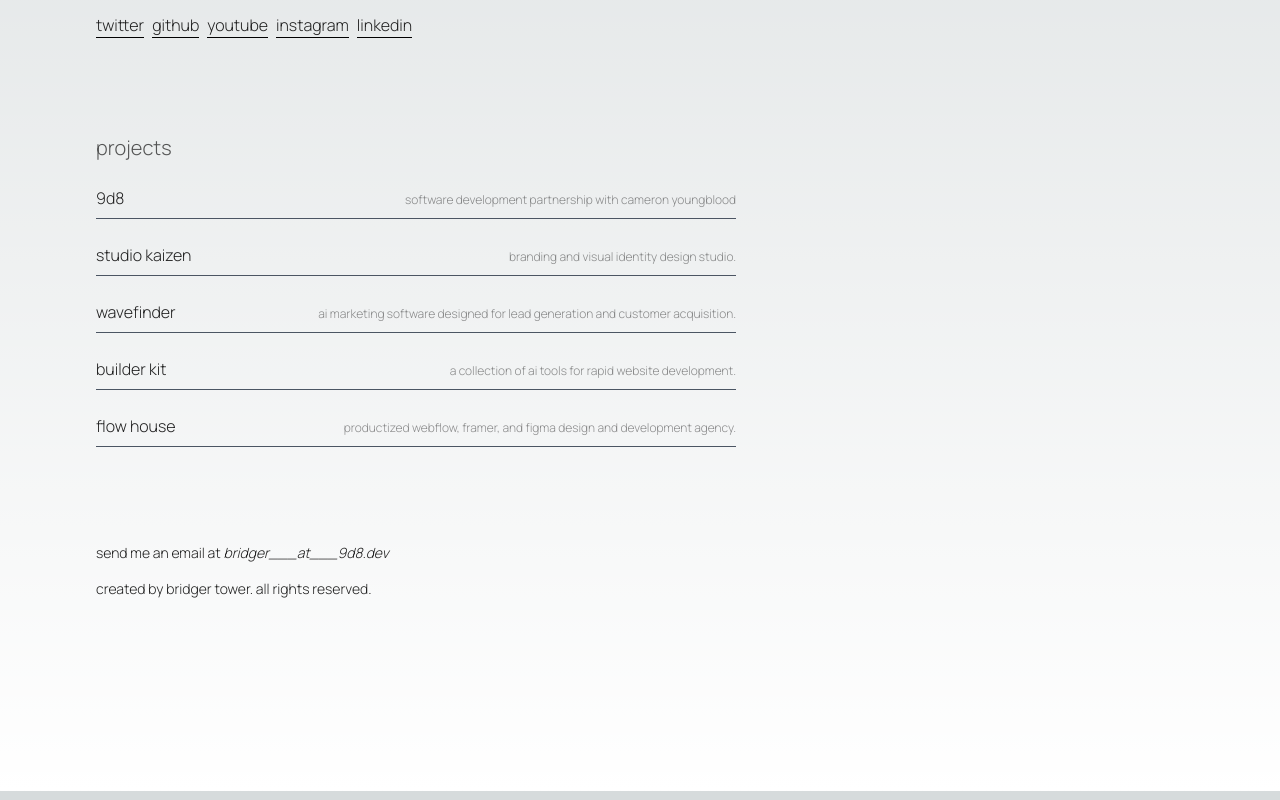
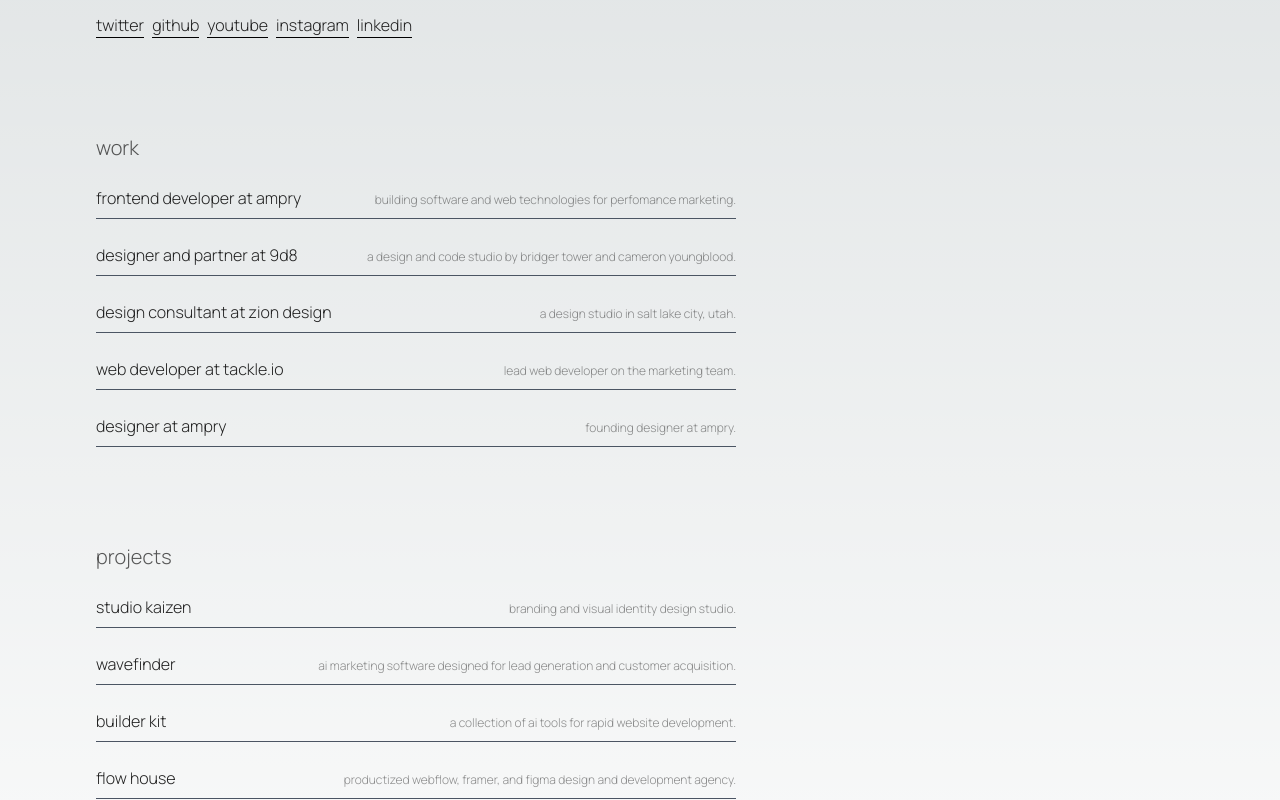
Before and after one commit to brijr/home, a Next.js app: page / in a window 1280 px wide. Shown: the part 560-1360 px from the top of the page. Built offline with nearby package versions, Linux system fonts and the light colour scheme.

Commit message:
Added a work section and json file

```diff
--- a/app/page.js
+++ b/app/page.js
@@ -5,6 +5,7 @@
 // Content Imports
 import Projects from "@/lib/projects.json";
 import Socials from "@/lib/socials.json";
+import Works from "@/lib/works.json";
 
 // Component Imports
 import Section from "@/components/Section";
@@ -62,6 +63,24 @@
       </Section>
 
       <Section>
+        <h3 className="text-xl opacity-75">Work</h3>
+        {Works.map((work, index) => (
+          <a
+            key={index}
+            href={work.liveLink}
+            className="md:flex transition-all md:gap-2 justify-between items-baseline py-2 border-b hover:opacity-50 border-b-gray-600"
+          >
+            <p className="mb-2 md:mb-0" key={index}>
+              {work.title}
+            </p>
+            <p className="text-xs opacity-50 mb-2 md:mb-0">
+              {work.description}
+            </p>
+          </a>
+        ))}
+      </Section>
+
+      <Section>
         <h3 className="text-xl opacity-75">Projects</h3>
         {Projects.map((project, index) => (
           <a
--- a/lib/projects.json
+++ b/lib/projects.json
@@ -1,10 +1,4 @@
 [
-	{
-		"title": "9d8",
-		"year": "2023",
-		"description": "software development partnership with Cameron Youngblood",
-		"liveLink": "https://9d8.dev"
-	},
   {
     "title": "Studio Kaizen",
     "year": "2023",
--- /dev/null
+++ b/lib/works.json
@@ -0,0 +1,33 @@
+[
+  {
+    "title": "Frontend Developer at Ampry",
+    "year": "2023-Present",
+    "description": "Building software and web technologies for perfomance marketing.",
+    "liveLink": "https://ampry.com"
+  },
+  {
+    "title": "Designer and Partner at 9D8",
+    "year": "2018-Present",
+    "description": "a design and code studio by bridger tower and cameron youngblood.",
+    "liveLink": "https://9d8.dev"
+  },
+  {
+    "title": "Design Consultant at Zion Design",
+    "year": "2018-Present",
+    "description": "a design studio in Salt Lake City, Utah.",
+    "liveLink": "https://ziondesign.io"
+  },
+
+  {
+    "title": "Web Developer at Tackle.io",
+    "year": "2022-2023",
+    "description": "Lead web developer on the marketing team.",
+    "liveLink": "https://tackle.io"
+  },
+  {
+    "title": "Designer at Ampry",
+    "year": "2020-2022",
+    "description": "Founding designer at Ampry.",
+    "liveLink": "https://ampry.com"
+  }
+]
```
Also changed, not shown: .codesandbox/tasks.json (added), app/opengraph-image.jpg (deleted), app/twitter-image.jpg (deleted). Lines whose indentation alone changed are shown as unchanged.
